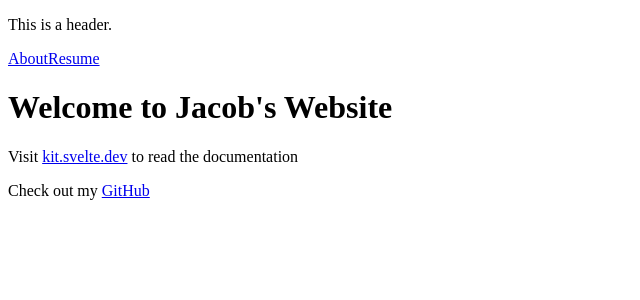
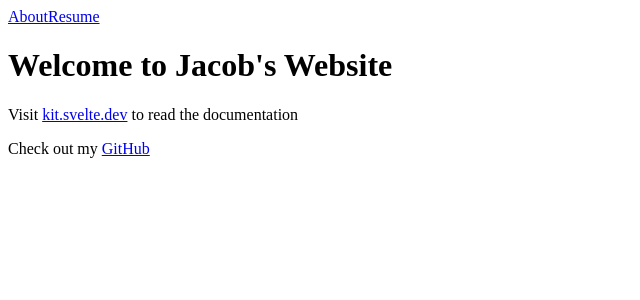
Before and after one commit to jccaldw1/portfolio, a SvelteKit app: page / in a window 1280 px wide. Shown: the top 300 px of the page, without its empty margins (0-640 px from the left). Built offline with nearby package versions, Linux system fonts and the light colour scheme.

Commit message:
removed static text

```diff
--- a/src/routes/+layout.svelte
+++ b/src/routes/+layout.svelte
@@ -5,9 +5,6 @@
 
 <div class="app">
     <div>
-        <p>
-            This is a header.
-        </p>
         {#if $page.route.id !== "/"}
             <a href="/">Go home.</a>
         {/if}
```
